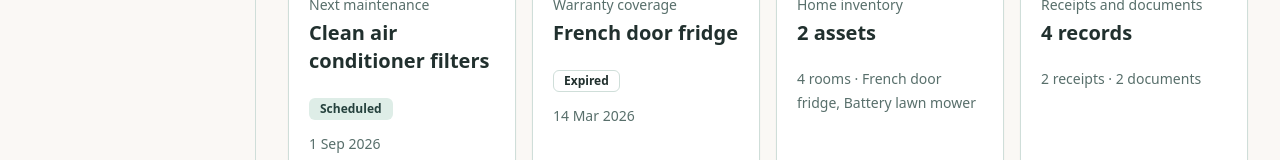
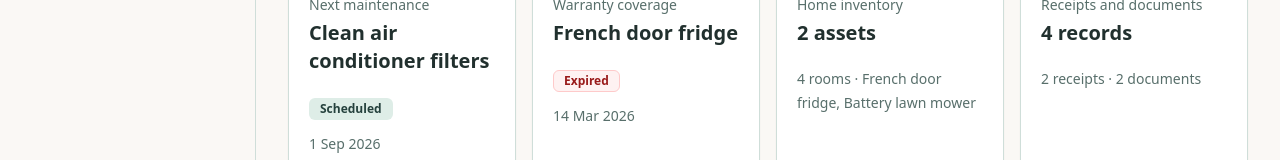
Before and after one commit to LatinMaestro/HomeVault, a Next.js app: page / in a window 1280 px wide. Shown: the part 488-648 px from the top of the page. Built offline with nearby package versions, Linux system fonts and the light colour scheme; no server answers; the database is empty.

Commit message:
Use supported badge variants for date status

```diff
--- a/src/components/date-status-badge.tsx
+++ b/src/components/date-status-badge.tsx
@@ -1,13 +1,31 @@
 import { Badge } from "@/components/ui/badge";
 import type { DateStatus } from "@/lib/date-status";
 
-const badgeVariants = {
-  critical: "destructive",
-  attention: "default",
-  normal: "secondary",
-  missing: "outline",
+const badgeStyles = {
+  critical: {
+    variant: "outline",
+    className: "border-red-200 bg-red-50 text-red-800",
+  },
+  attention: {
+    variant: "default",
+    className: "",
+  },
+  normal: {
+    variant: "secondary",
+    className: "",
+  },
+  missing: {
+    variant: "outline",
+    className: "",
+  },
 } as const;
 
 export function DateStatusBadge({ status }: { status: DateStatus }) {
-  return <Badge variant={badgeVariants[status.tone]}>{status.label}</Badge>;
+  const style = badgeStyles[status.tone];
+
+  return (
+    <Badge variant={style.variant} className={style.className}>
+      {status.label}
+    </Badge>
+  );
 }
```
